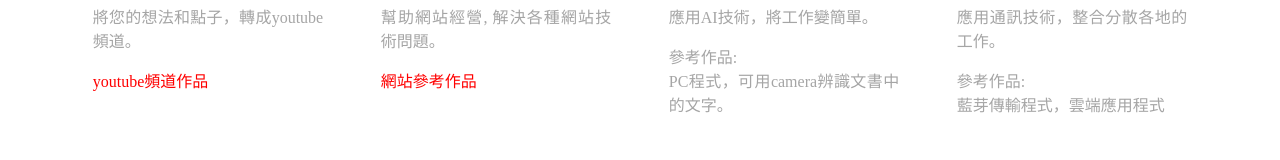
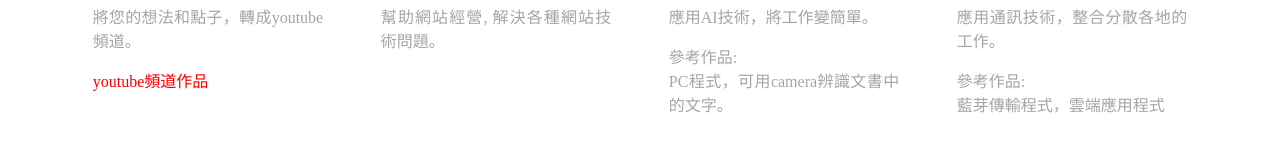
Before and after one commit to webb-rtk/shintek, a website: page shintek.html in a window 1280 px wide. Shown: the part 806-966 px from the top of the page. Drawn offline with Linux system fonts and the light colour scheme.

Commit message:
remove invalid link

```diff
--- a/shintek.html
+++ b/shintek.html
@@ -130,7 +130,6 @@ a.golink2 {
       <p class="thumbnail_align"> <img src="images/hot2.jpg" alt="" class="thumbnail"/> </p>
       <h4>網站經營</h4>
       <p>幫助網站經營, 解決各種網站技術問題。</p>
-      <p><a class="golink" href="https://wworld.cc">網站參考作品</a></p>
     </div>
     <div class="columns">
       <p class="thumbnail_align"> <img src="images/hot3.jpg" alt="" class="thumbnail"/></p>
```
